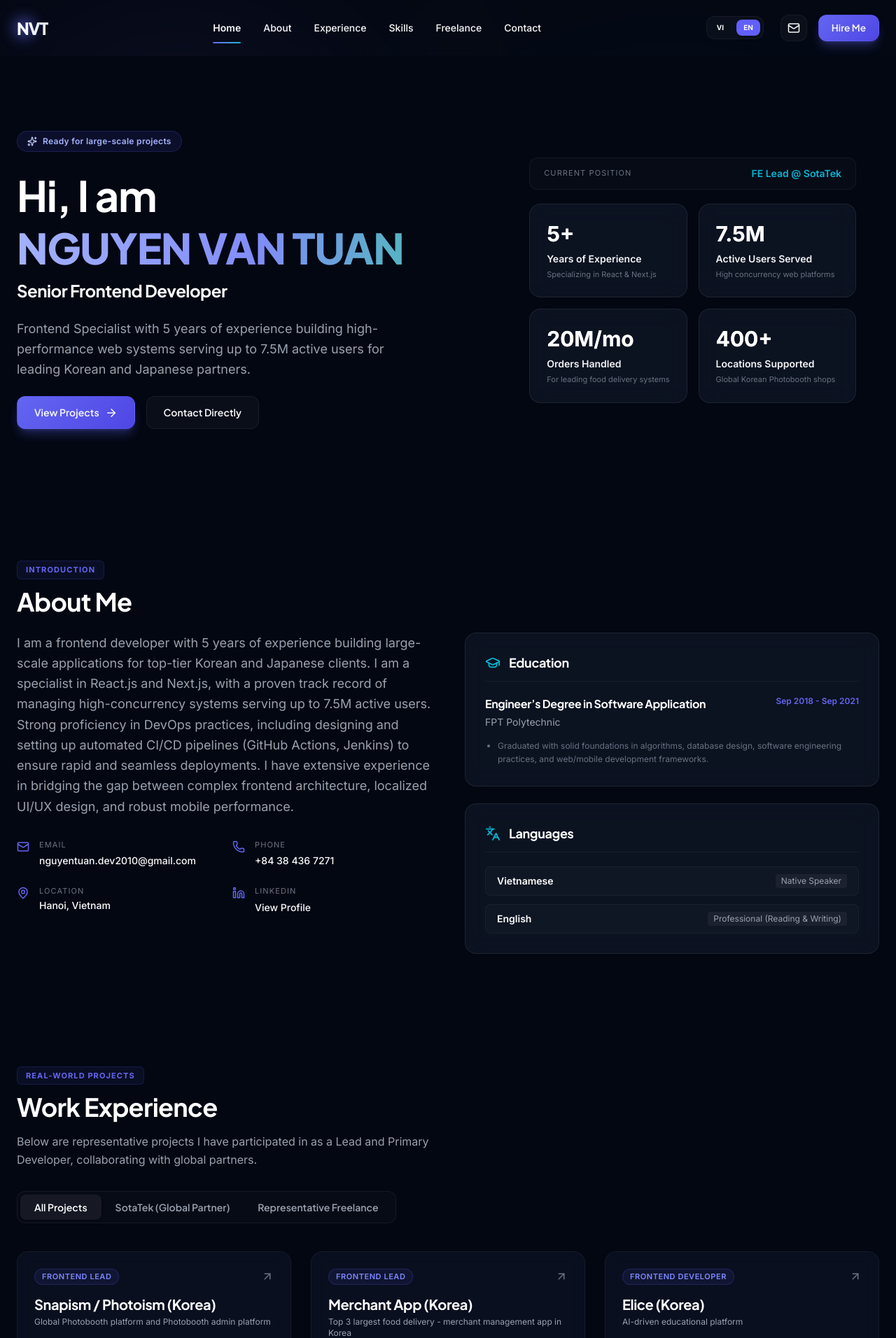
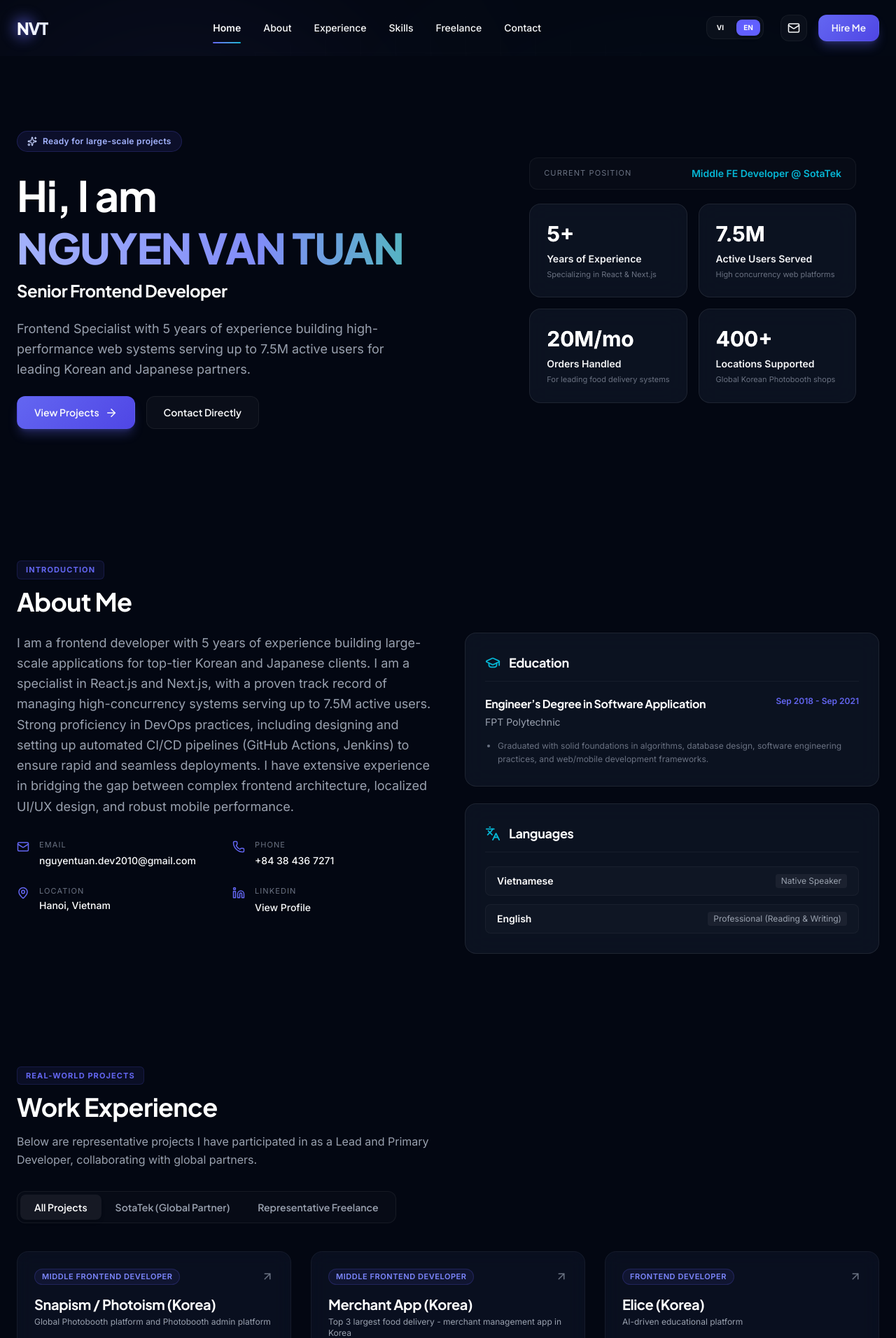
Before and after one commit to nothing521314/my-portfolio, a Next.js app: page /en in a window 1280 px wide. Shown: the top 1912 px of the page at 70% size. Built offline with nearby package versions, Linux system fonts and the light colour scheme.

Commit message:
fix: update SotaTek role and project descriptions to Middle Frontend Developer

```diff
--- a/src/app/[locale]/HomeClient.tsx
+++ b/src/app/[locale]/HomeClient.tsx
@@ -132,7 +132,7 @@ export default function HomeClient({ dict, locale }: HomeClientProps) {
                         {dict.hero.currentPosition}
                       </span>
                       <span className="text-sm font-semibold text-secondary">
-                        FE Lead @ SotaTek
+                        {dict.hero.currentPositionVal}
                       </span>
                     </div>
 
--- a/src/locales/en.ts
+++ b/src/locales/en.ts
@@ -23,6 +23,7 @@ export const en: Translation = {
     viewProjects: "View Projects",
     contactDirect: "Contact Directly",
     currentPosition: "Current Position",
+    currentPositionVal: "Middle FE Developer @ SotaTek",
   },
   about: {
     badge: "Introduction",
@@ -174,7 +175,7 @@ export const en: Translation = {
             name: "Snapism / Photoism (Korea)",
             subtitle: "Global Photobooth platform and Photobooth admin platform",
             description: "A prominent web application serving 4M monthly visitors across 400+ global locations (the No.1 MZ-generation brand in South Korea).",
-            role: "Frontend Lead",
+            role: "Middle Frontend Developer",
             teamSize: 20,
             scale: "4M monthly visitors, 400+ locations",
             technologies: ["React.js", "ChakraUI", "Ant Design", "REST APIs", "Image Processing"],
@@ -188,7 +189,7 @@ export const en: Translation = {
             name: "Merchant App (Korea)",
             subtitle: "Top 3 largest food delivery - merchant management app in Korea",
             description: "Merchant platform managing orders, inventory, promotions, and logistics. The application handles high-concurrency traffic during peak hours.",
-            role: "Frontend Lead",
+            role: "Middle Frontend Developer",
             teamSize: 10,
             scale: "20M orders per month",
             technologies: ["Next.js", "TailwindCSS", "REST APIs", "Webkit Webview", "Firebase"],
--- a/src/locales/types.ts
+++ b/src/locales/types.ts
@@ -25,6 +25,7 @@ export interface Translation {
     viewProjects: string;
     contactDirect: string;
     currentPosition: string;
+    currentPositionVal: string;
   };
   about: {
     badge: string;
--- a/src/locales/vi.ts
+++ b/src/locales/vi.ts
@@ -23,6 +23,7 @@ export const vi: Translation = {
     viewProjects: "Xem dự án",
     contactDirect: "Liên hệ trực tiếp",
     currentPosition: "Vị trí hiện tại",
+    currentPositionVal: "Lập trình viên Frontend (Middle) @ SotaTek",
   },
   about: {
     badge: "Giới thiệu",
@@ -174,7 +175,7 @@ export const vi: Translation = {
             name: "Snapism / Photoism (Hàn Quốc)",
             subtitle: "Nền tảng Photobooth toàn cầu và hệ thống quản trị Photobooth",
             description: "Ứng dụng web nổi bật phục vụ 4 triệu khách truy cập hàng tháng tại hơn 400 địa điểm toàn cầu (Thương hiệu Photobooth số 1 của thế hệ MZ tại Hàn Quốc).",
-            role: "Frontend Lead",
+            role: "Middle Frontend Developer",
             teamSize: 20,
             scale: "4M lượt truy cập hàng tháng, 400+ địa điểm",
             technologies: ["React.js", "ChakraUI", "Ant Design", "REST APIs", "Xử lý hình ảnh"],
@@ -188,7 +189,7 @@ export const vi: Translation = {
             name: "Merchant App (Hàn Quốc)",
             subtitle: "Top 3 ứng dụng quản lý đối tác giao đồ ăn lớn nhất Hàn Quốc",
             description: "Nền tảng dành cho đối tác quản lý đơn hàng, kho hàng, khuyến mãi và logistics. Ứng dụng xử lý lưu lượng truy cập lớn trong giờ cao điểm.",
-            role: "Frontend Lead",
+            role: "Middle Frontend Developer",
             teamSize: 10,
             scale: "20M đơn hàng mỗi tháng",
             technologies: ["Next.js", "TailwindCSS", "REST APIs", "Webkit Webview", "Firebase"],
```
